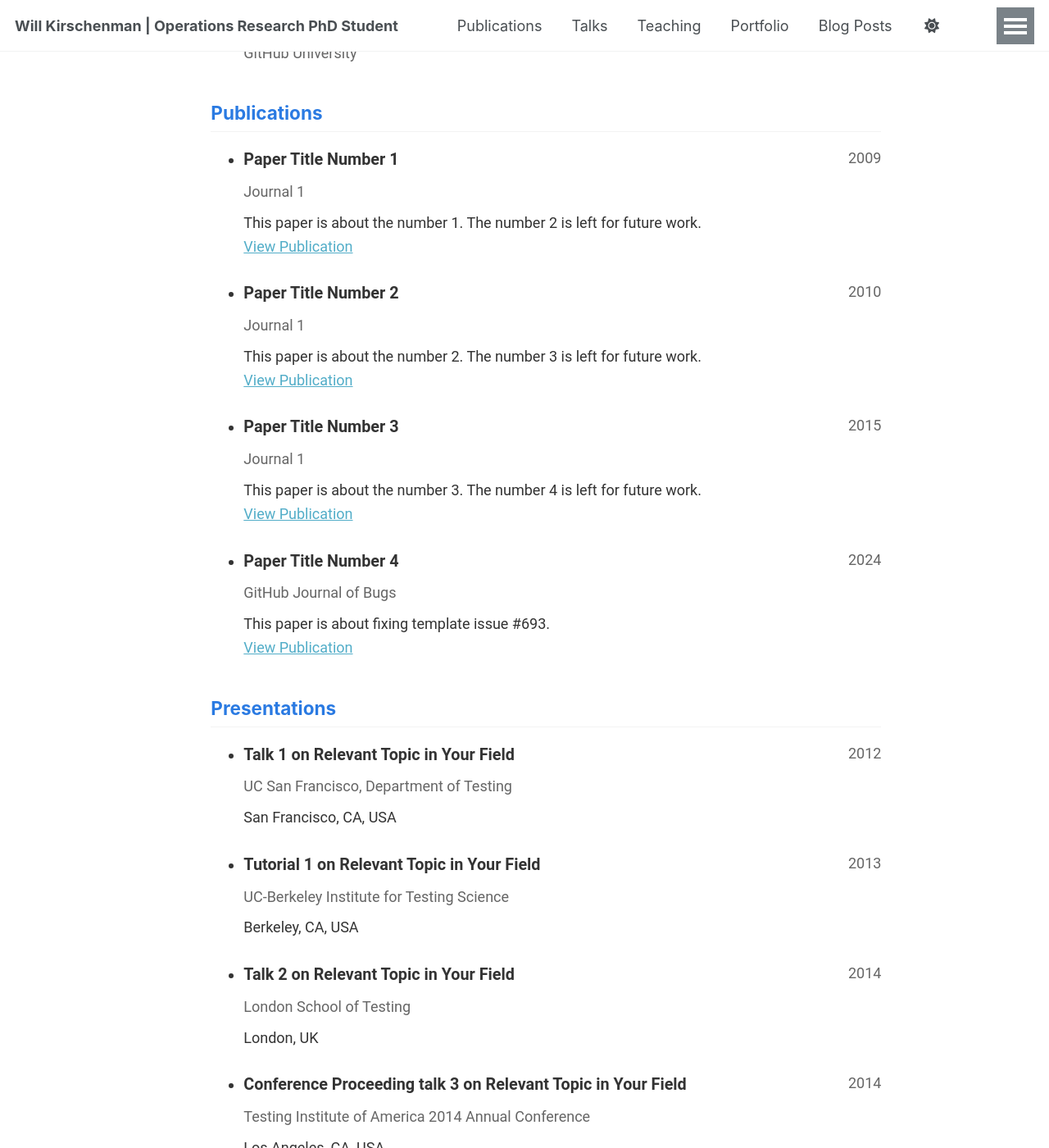
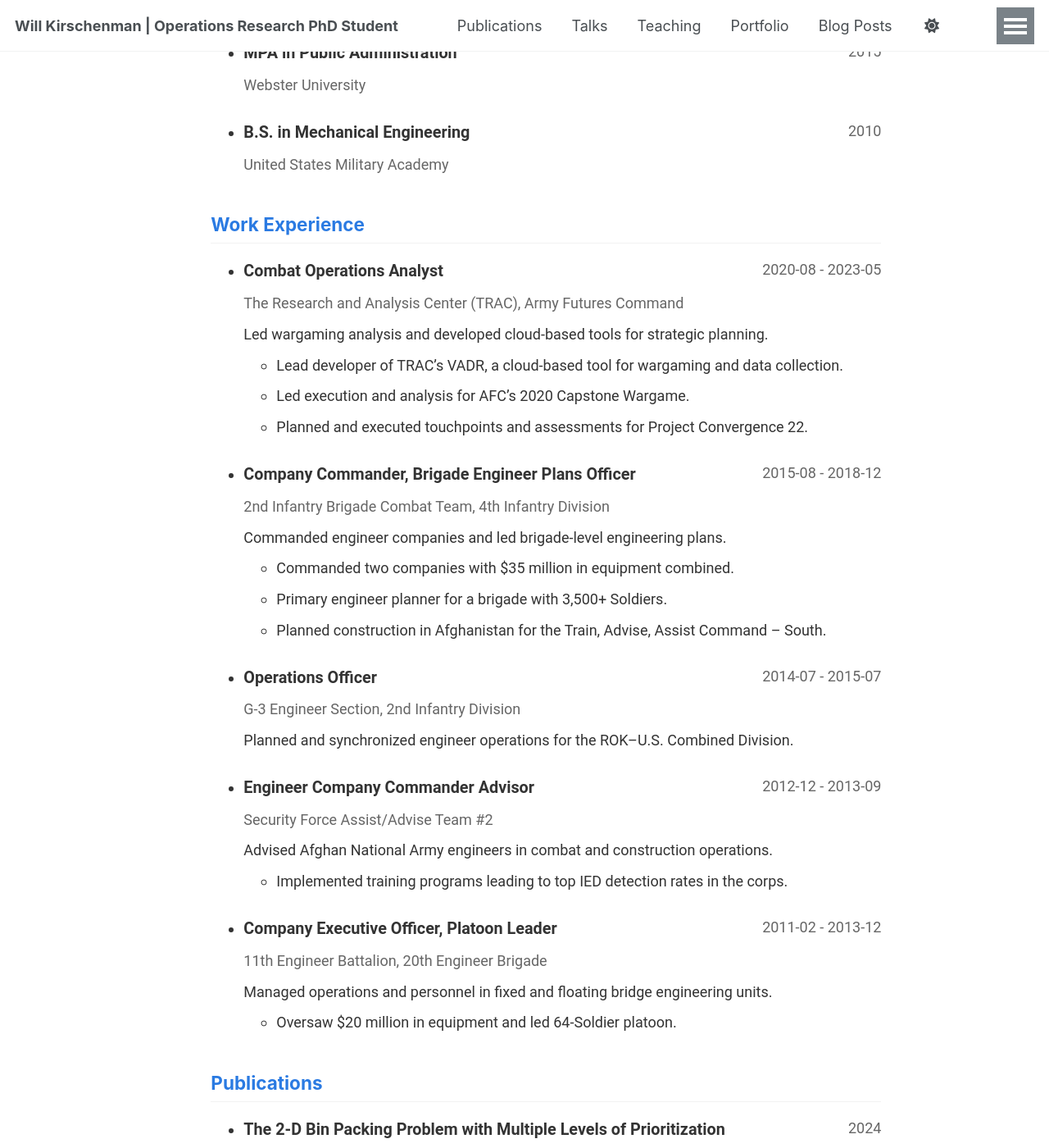
Before and after one commit to willk30/willk30.github.io, a Jekyll site: the page built from _pages/cv-json.md, in a window 1280 px wide and 1400 px high, scrolled down 758 px. Shown: the whole window at 82% size. Built offline with Jekyll 4.4.1, drawn with Linux system fonts in a browser that asks for light colours; some of the changed text lies outside the part shown.

Commit message:
Update cv.json

```diff
--- a/_data/cv.json
+++ b/_data/cv.json
@@ -1,63 +1,135 @@
 {
   "basics": {
-    "name": "Your Sidebar Name",
-    "email": "none@example.org",
-    "phone": "",
-    "website": "https://academicpages.github.io",
-    "summary": "Currently employed at Red Brick University. Short biography for the left-hand sidebar",
+    "name": "William Kirschenman",
+    "email": "wkkirsch@ncsu.edu",
+    "phone": "(910) 527-5377",
+    "website": "https://willk30.github.io",
+    "summary": "PhD student in Operations Research at NC State University. U.S. Army ORSA focused on 2-D bin packing and a multi-level prioritization framework for spatial optimization.",
     "location": {
-      "address": "",
-      "postalCode": "",
-      "city": "Earth",
+      "address": "115 Hilda Grace Lane",
+      "postalCode": "27519",
+      "city": "Cary",
       "countryCode": "US",
-      "region": ""
+      "region": "NC"
     },
     "profiles": [
       {
-        "network": "Google Scholar",
+        "network": "ORCID",
         "username": "",
-        "url": "https://scholar.google.com/citations?user=PS_CX0AAAAAJ"
+        "url": "https://orcid.org/0009-0000-5514-7737"
       },
       {
-        "network": "ORCID",
-        "username": "",
-        "url": "http://orcid.org/yourorcidurl"
+        "network": "ResearchGate",
+        "username": "William-Kirschenman",
+        "url": "https://www.researchgate.net/profile/William-Kirschenman"
+      },
+      {
+        "network": "LinkedIn",
+        "username": "william-kirschenman-11a78989",
+        "url": "https://www.linkedin.com/in/william-kirschenman-11a78989/"
       },
       {
         "network": "GitHub",
-        "username": "academicpages",
-        "url": "https://github.com/academicpages"
+        "username": "willk30",
+        "url": "https://github.com/willk30"
       }
     ]
   },
-  "work": [],
   "education": [
     {
-      "institution": "GitHub University",
-      "area": "Ph.D in Version Control Theory",
+      "institution": "North Carolina State University",
+      "area": "Ph.D. in Operations Research",
       "studyType": "",
-      "startDate": "",
-      "endDate": "2018",
+      "startDate": "2023",
+      "endDate": "2026",
       "gpa": null,
       "courses": []
     },
     {
-      "institution": "GitHub University",
-      "area": "M.S. in Jekyll",
+      "institution": "George Mason University",
+      "area": "M.S. in Operations Research",
       "studyType": "",
       "startDate": "",
-      "endDate": "2014",
+      "endDate": "2020",
       "gpa": null,
       "courses": []
     },
     {
-      "institution": "GitHub University",
-      "area": "B.S. in GitHub",
+      "institution": "Webster University",
+      "area": "MPA in Public Administration",
       "studyType": "",
       "startDate": "",
-      "endDate": "2012",
+      "endDate": "2015",
       "gpa": null,
       "courses": []
+    },
+    {
+      "institution": "United States Military Academy",
+      "area": "B.S. in Mechanical Engineering",
+      "studyType": "",
+      "startDate": "",
+      "endDate": "2010",
+      "gpa": null,
+      "courses": []
+    }
+  ],
+  "work": [
+    {
+      "company": "The Research and Analysis Center (TRAC), Army Futures Command",
+      "position": "Combat Operations Analyst",
+      "startDate": "2020-08",
+      "endDate": "2023-05",
+      "location": "White Sands Missile Range, NM",
+      "summary": "Led wargaming analysis and developed cloud-based tools for strategic planning.",
+      "highlights": [
+        "Lead developer of TRAC\u2019s VADR, a cloud-based tool for wargaming and data collection.",
+        "Led execution and analysis for AFC\u2019s 2020 Capstone Wargame.",
+        "Planned and executed touchpoints and assessments for Project Convergence 22."
+      ]
+    },
+    {
+      "company": "2nd Infantry Brigade Combat Team, 4th Infantry Division",
+      "position": "Company Commander, Brigade Engineer Plans Officer",
+      "startDate": "2015-08",
+      "endDate": "2018-12",
+      "location": "Fort Carson, CO",
+      "summary": "Commanded engineer companies and led brigade-level engineering plans.",
+      "highlights": [
+        "Commanded two companies with $35 million in equipment combined.",
+        "Primary engineer planner for a brigade with 3,500+ Soldiers.",
+        "Planned construction in Afghanistan for the Train, Advise, Assist Command \u2013 South."
+      ]
+    },
+    {
+      "company": "G-3 Engineer Section, 2nd Infantry Division",
+      "position": "Operations Officer",
+      "startDate": "2014-07",
+      "endDate": "2015-07",
+      "location": "Camp Red Cloud, Republic of Korea",
+      "summary": "Planned and synchronized engineer operations for the ROK\u2013U.S. Combined Division.",
+      "highlights": []
+    },
+    {
+      "company": "Security Force Assist/Advise Team #2",
+      "position": "Engineer Company Commander Advisor",
+      "startDate": "2012-12",
+      "endDate": "2013-09",
+      "location": "Logar Province, Afghanistan",
+      "summary": "Advised Afghan National Army engineers in combat and construction operations.",
+      "highlights": [
+        "Implemented training programs leading to top IED detection rates in the corps."
+      ]
+    },
+    {
+      "company": "11th Engineer Battalion, 20th Engineer Brigade",
+      "position": "Company Executive Officer, Platoon Leader",
+      "startDate": "2011-02",
+      "endDate": "2013-12",
+      "location": "Fort Benning, GA",
+      "summary": "Managed operations and personnel in fixed and floating bridge engineering units.",
+      "highlights": [
+        "Oversaw $20 million in equipment and led 64-Soldier platoon."
+      ]
     }
   ],
   "skills": [],
@@ -66,87 +138,46 @@
   "references": [],
   "publications": [
     {
-      "name": "Paper Title Number 1",
-      "publisher": "Journal 1",
-      "releaseDate": "2009-10-01",
-      "website": "http://academicpages.github.io/files/paper1.pdf",
-      "summary": "This paper is about the number 1. The number 2 is left for future work."
+      "name": "The 2-D Bin Packing Problem with Multiple Levels of Prioritization",
+      "publisher": "Graduate Student Research Symposium, NC State University",
+      "releaseDate": "2024-04-03",
+      "website": "https://github.com/willk30/documents/blob/main/Kirschenman_GSRS_Poster.pdf",
+      "summary": "Poster presentation on spatial optimization incorporating prioritization."
     },
     {
-      "name": "Paper Title Number 2",
-      "publisher": "Journal 1",
-      "releaseDate": "2010-10-01",
-      "website": "http://academicpages.github.io/files/paper2.pdf",
-      "summary": "This paper is about the number 2. The number 3 is left for future work."
+      "name": "Automated Vessel Selection and Combat Load Planning",
+      "publisher": "INFORMS Annual Meeting",
+      "releaseDate": "2024-10-01",
+      "website": "https://github.com/willk30/documents/blob/main/Kirschenman_INFORMS_Slides.pptx",
+      "summary": "Presentation on optimization for military logistics loading."
     },
     {
-      "name": "Paper Title Number 3",
-      "publisher": "Journal 1",
-      "releaseDate": "2015-10-01",
-      "website": "http://academicpages.github.io/files/paper3.pdf",
-      "summary": "This paper is about the number 3. The number 4 is left for future work."
+      "name": "Automated Vessel Selection and Combat Load Planning",
+      "publisher": "Army Sustainment Journal",
+      "releaseDate": "2024-11-01",
+      "website": "https://www.lib.ncsu.edu/resolver/1840.20/44301",
+      "summary": "Peer-reviewed article on vessel selection and loading frameworks."
     },
     {
-      "name": "Paper Title Number 4",
-      "publisher": "GitHub Journal of Bugs",
-      "releaseDate": "2024-02-17",
-      "website": "http://academicpages.github.io/files/paper3.pdf",
-      "summary": "This paper is about fixing template issue #693."
+      "name": "Distributed Wargaming Visualization and Data Collection",
+      "publisher": "MORS Symposium",
+      "releaseDate": "2022-06-01",
+      "website": "https://github.com/willk30/documents/blob/main/17295.1.pdf",
+      "summary": "Co-authored work on visualization and data capture tools for wargames."
     }
   ],
-  "presentations": [
-    {
-      "name": "Talk 1 on Relevant Topic in Your Field",
-      "event": "UC San Francisco, Department of Testing",
-      "date": "2012-03-01",
-      "location": "San Francisco, CA, USA",
-      "description": ""
-    },
-    {
-      "name": "Tutorial 1 on Relevant Topic in Your Field",
-      "event": "UC-Berkeley Institute for Testing Science",
-      "date": "2013-03-01",
-      "location": "Berkeley, CA, USA",
-      "description": ""
-    },
-    {
-      "name": "Talk 2 on Relevant Topic in Your Field",
-      "event": "London School of Testing",
-      "date": "2014-02-01",
-      "location": "London, UK",
-      "description": ""
-    },
-    {
-      "name": "Conference Proceeding talk 3 on Relevant Topic in Your Field",
-      "event": "Testing Institute of America 2014 Annual Conference",
-      "date": "2014-03-01",
-      "location": "Los Angeles, CA, USA",
-      "description": ""
-    }
-  ],
-  "teaching": [
-    {
-      "course": "Teaching experience 1",
-      "institution": "University 1, Department",
-      "date": "2014-01-01",
-      "role": "Undergraduate course",
-      "description": ""
-    },
-    {
-      "course": "Teaching experience 2",
-      "institution": "University 1, Department",
-      "date": "2015-01-01",
-      "role": "Workshop",
-      "description": ""
-    }
-  ],
-  "portfolio": [
-    {
-      "name": "Portfolio item number 1",
-      "category": "portfolio",
-      "date": "",
-      "url": "",
-      "description": "Short description of portfolio item number 1<br/><img src='/images/500x300.png'>"
-    }
+  "presentations": [],
+  "teaching": [],
+  "portfolio": [],
+  "awards": [
+    "General Omar N. Bradley Research Fellowship in Mathematics (2024, 2025)",
+    "Army Operations Research Symposium Best Presentation, Wargaming Working Group (2021)",
+    "Outstanding Academic Achievement Award in Operations Research, GMU (2020)",
+    "Bronze Star Medal (2013, 2016)",
+    "Meritorious Service Medal (2018, 2023)",
+    "Army Commendation Medal (2014, 2015)",
+    "Army Achievement Medal (2016, 2018, 2020, 2021, 2022)",
+    "Military Outstanding Volunteer Service Medal (2012)",
+    "Steel de Fleury Medal, Army Engineer Association (2018)"
   ]
 }
```
